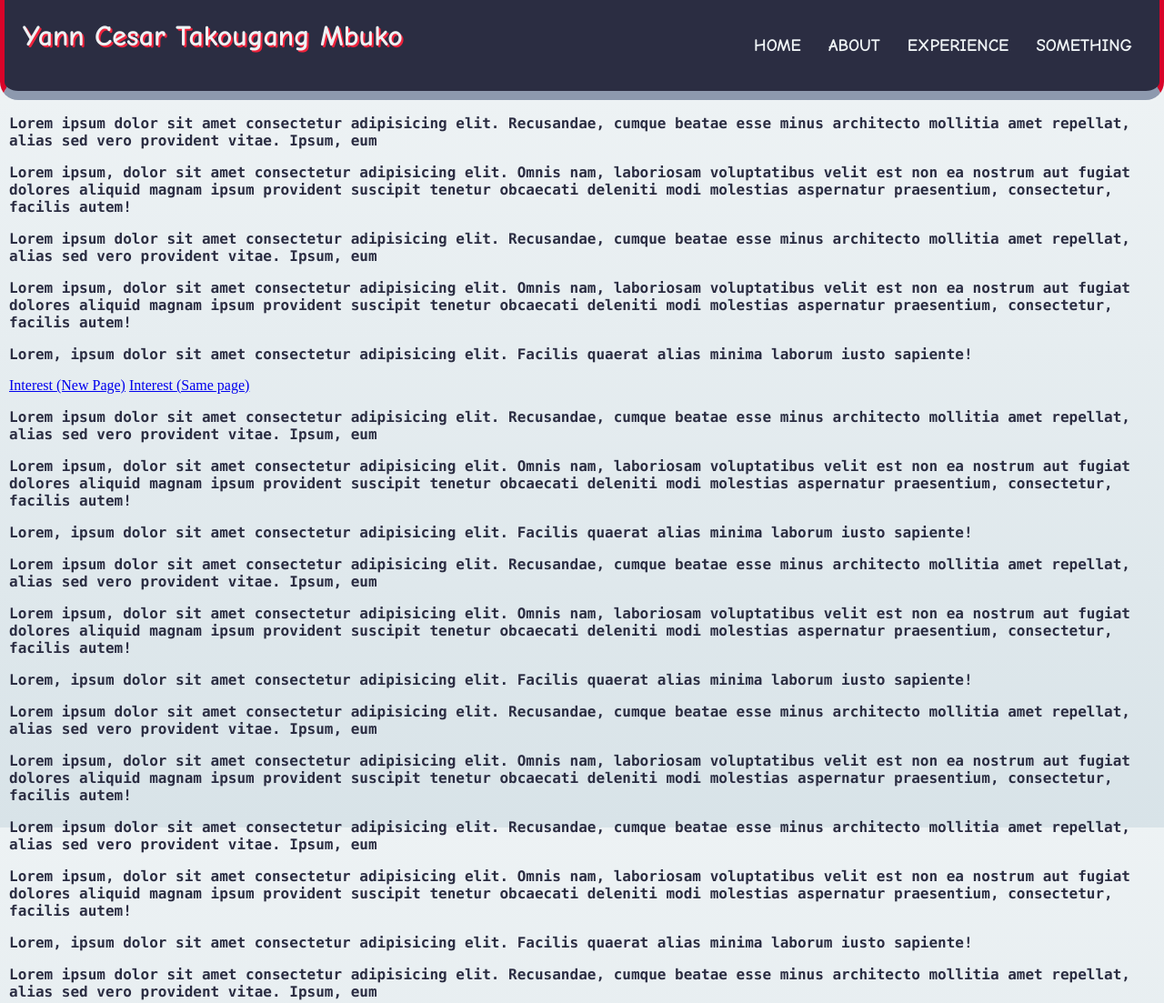
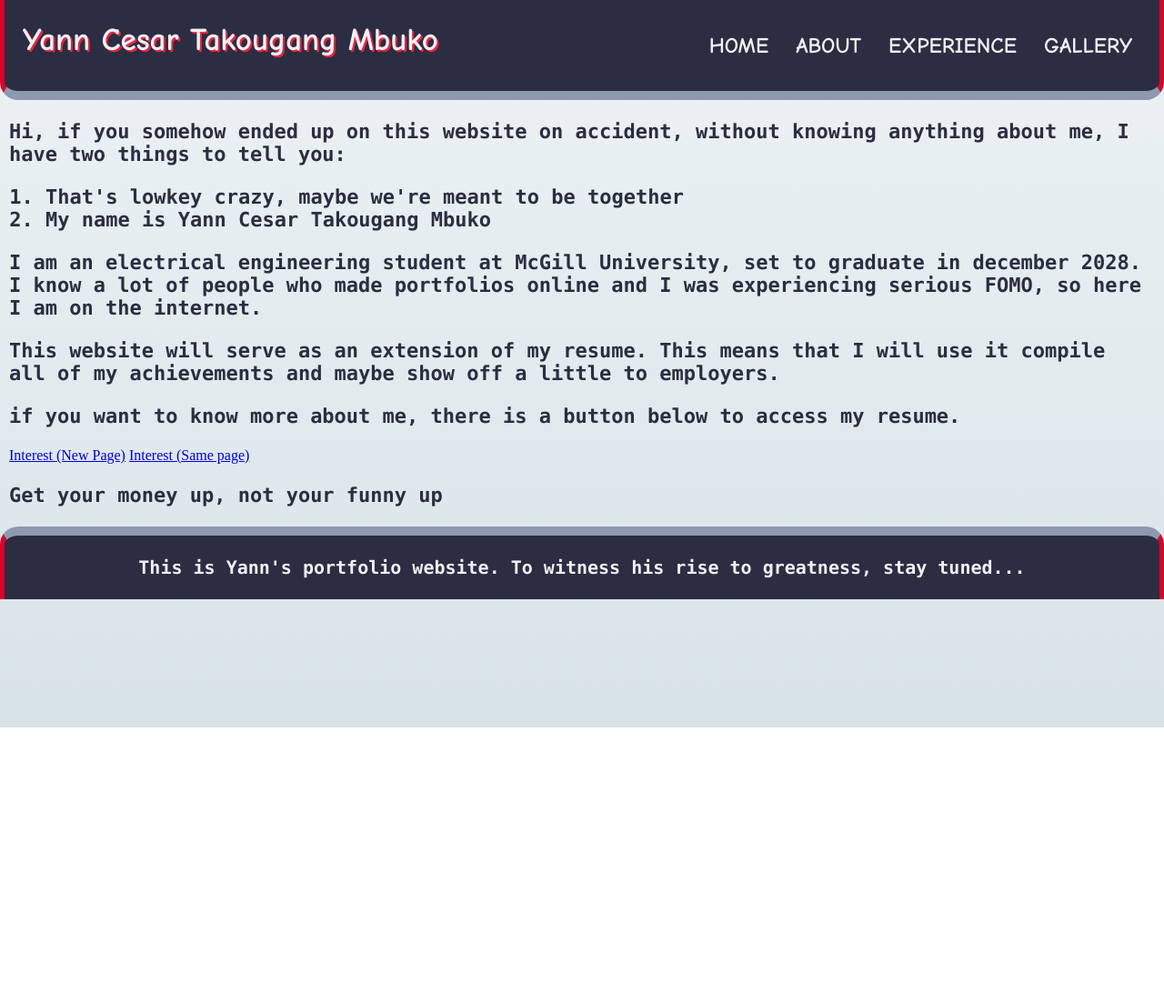
Before and after one commit to Yann-Cesar/portfolio-website, a plain HTML site: page index.html in a window 1280 px wide. Shown: the top 1103 px of the page at 91% size. After the commit the page ends 800 px from the top, so only its background shows below. Drawn offline with Linux system fonts and the light colour scheme.

Commit message:
Added first lines of text on main page and increased font size

```diff
--- a/index.html
+++ b/index.html
@@ -14,45 +14,39 @@
                     Yann Cesar Takougang Mbuko
                 </h1>
             </div>
-            <ul class="categories">
-                <li class="categorybox">
+            <div class="categories">
+                <div class="categorybox">
                     <a href="" class="categorylink" rel="next" target="_self">HOME</a>
-                </li>
-                <li class="categorybox">
+                </div>
+                <div class="categorybox">
                     <a href="" class="categorylink" rel="next" target="_self">ABOUT</a>
-                </li>
-                <li class="categorybox">
+                </div>
+                <div class="categorybox">
                     <a href="" class="categorylink" rel="next" target="_self">EXPERIENCE</a>
-                </li>
-                <li class="categorybox">
-                    <a href="" class="categorylink" rel="next" target="_self">SOMETHING</a>
-                </li>
-            </ul>
+                </div>
+                <div class="categorybox">
+                    <a href="" class="categorylink" rel="next" target="_self">GALLERY</a>
+                </div>
+            </div>
         </div>
         <div id="main">
             <div id="middlepage">
                 <div id="faketext">
-                    <p class="text">Lorem ipsum dolor sit amet consectetur adipisicing elit. Recusandae, cumque beatae esse minus architecto mollitia amet repellat, alias sed vero provident vitae. Ipsum, eum</p>
-                    <p class="text">Lorem ipsum, dolor sit amet consectetur adipisicing elit. Omnis nam, laboriosam voluptatibus velit est non ea nostrum aut fugiat dolores aliquid magnam ipsum provident suscipit tenetur obcaecati deleniti modi molestias aspernatur praesentium, consectetur, facilis autem!</p>
-                    <p class="text">Lorem ipsum dolor sit amet consectetur adipisicing elit. Recusandae, cumque beatae esse minus architecto mollitia amet repellat, alias sed vero provident vitae. Ipsum, eum</p>
-                    <p class="text">Lorem ipsum, dolor sit amet consectetur adipisicing elit. Omnis nam, laboriosam voluptatibus velit est non ea nostrum aut fugiat dolores aliquid magnam ipsum provident suscipit tenetur obcaecati deleniti modi molestias aspernatur praesentium, consectetur, facilis autem!</p>
-                    <p class="text">Lorem, ipsum dolor sit amet consectetur adipisicing elit. Facilis quaerat alias minima laborum iusto sapiente!</p>
+                    <p class="text">Hi, if you somehow ended up on this website on accident, without knowing anything about me, I have two things to tell you:</p>
+                    <ol class="messagelist">
+                        <li class="message">
+                            That's lowkey crazy, maybe we're meant to be together
+                        </li>
+                        <li class="message">
+                            My name is Yann Cesar Takougang Mbuko
+                        </li>
+                    </ol>
+                    <p class="text">I am an electrical engineering student at McGill University, set to graduate in december 2028. I know a lot of people who made portfolios online and I was experiencing serious FOMO, so here I am on the internet.</p>
+                    <p class="text">This website will serve as an extension of my resume. This means that I will use it compile all of my achievements and maybe show off a little to employers.</p>
+                    <p class="text">if you want to know more about me, there is a button below to access my resume.</p>
                     <a href="https://pokemon.com" rel="external" target="_blank">Interest (New Page)</a>
                     <a href="https://pokemon.com" rel="next" target="_self">Interest (Same page)</a>
-                    <p class="text">Lorem ipsum dolor sit amet consectetur adipisicing elit. Recusandae, cumque beatae esse minus architecto mollitia amet repellat, alias sed vero provident vitae. Ipsum, eum</p>
-                    <p class="text">Lorem ipsum, dolor sit amet consectetur adipisicing elit. Omnis nam, laboriosam voluptatibus velit est non ea nostrum aut fugiat dolores aliquid magnam ipsum provident suscipit tenetur obcaecati deleniti modi molestias aspernatur praesentium, consectetur, facilis autem!</p>
-                    <p class="text">Lorem, ipsum dolor sit amet consectetur adipisicing elit. Facilis quaerat alias minima laborum iusto sapiente!</p>
-                    <p class="text">Lorem ipsum dolor sit amet consectetur adipisicing elit. Recusandae, cumque beatae esse minus architecto mollitia amet repellat, alias sed vero provident vitae. Ipsum, eum</p>
-                    <p class="text">Lorem ipsum, dolor sit amet consectetur adipisicing elit. Omnis nam, laboriosam voluptatibus velit est non ea nostrum aut fugiat dolores aliquid magnam ipsum provident suscipit tenetur obcaecati deleniti modi molestias aspernatur praesentium, consectetur, facilis autem!</p>
-                    <p class="text">Lorem, ipsum dolor sit amet consectetur adipisicing elit. Facilis quaerat alias minima laborum iusto sapiente!</p>
-                    <p class="text">Lorem ipsum dolor sit amet consectetur adipisicing elit. Recusandae, cumque beatae esse minus architecto mollitia amet repellat, alias sed vero provident vitae. Ipsum, eum</p>
-                    <p class="text">Lorem ipsum, dolor sit amet consectetur adipisicing elit. Omnis nam, laboriosam voluptatibus velit est non ea nostrum aut fugiat dolores aliquid magnam ipsum provident suscipit tenetur obcaecati deleniti modi molestias aspernatur praesentium, consectetur, facilis autem!</p>
-                    <p class="text">Lorem ipsum dolor sit amet consectetur adipisicing elit. Recusandae, cumque beatae esse minus architecto mollitia amet repellat, alias sed vero provident vitae. Ipsum, eum</p>
-                    <p class="text">Lorem ipsum, dolor sit amet consectetur adipisicing elit. Omnis nam, laboriosam voluptatibus velit est non ea nostrum aut fugiat dolores aliquid magnam ipsum provident suscipit tenetur obcaecati deleniti modi molestias aspernatur praesentium, consectetur, facilis autem!</p>
-                    <p class="text">Lorem, ipsum dolor sit amet consectetur adipisicing elit. Facilis quaerat alias minima laborum iusto sapiente!</p>
-                    <p class="text">Lorem ipsum dolor sit amet consectetur adipisicing elit. Recusandae, cumque beatae esse minus architecto mollitia amet repellat, alias sed vero provident vitae. Ipsum, eum</p>
-                    <p class="text">Lorem ipsum, dolor sit amet consectetur adipisicing elit. Omnis nam, laboriosam voluptatibus velit est non ea nostrum aut fugiat dolores aliquid magnam ipsum provident suscipit tenetur obcaecati deleniti modi molestias aspernatur praesentium, consectetur, facilis autem!</p>
-                    <p class="text">Lorem, ipsum dolor sit amet consectetur adipisicing elit. Facilis quaerat alias minima laborum iusto sapiente!</p>
+                    <p class="text">Get your money up, not your funny up</p>
                 </div>
             </div>
             <div id="bottom">
--- a/style.css
+++ b/style.css
@@ -18,10 +18,13 @@ colorpallet{
 
 body{
     margin: 0px;
+
+    background: linear-gradient(#edf2f4, #d8e3e8);
+    background-repeat: no-repeat;
+    background-attachment: fixed;
 }
 
 #fullpage{
-    background-color: #edf2f4;
     display: flex;
     flex-direction: column;
 }
@@ -57,6 +60,7 @@ body{
 h1{
     color: #edf2f4;
     font-family: "Comic Sans MS", "Press Start 2P", sans-serif;
+    font-size: 35px;
     text-shadow: 2px 2px 0px #EF233C;
 
     white-space: nowrap;
@@ -79,12 +83,11 @@ h1{
     position: relative;
     margin-right: 30px;
 
-    list-style: none;
     padding: 0px;
 }
 
 .categorylink{
-    font-size: 19px;
+    font-size: 24px;
 }
 
 .categorylink:link, .categorylink:visited{
@@ -106,28 +109,36 @@ h1{
 #main{
     display: flex;
     flex-direction: column;
-
-    background: linear-gradient(#edf2f4, #d8e3e8);
-    background-repeat: no-repeat;
-    background-attachment: fixed;
 }
 
 #middlepage{
     position: relative;
+    flex-grow: 1;
     z-index: 0;
 }
 
 #faketext{
     position: relative;
     left: 10px;
-    width: 99%;
+    width: 98%;
 }
 
 #faketext p{
     color: #2B2D42;
     font-family: "consolas", sans-serif;
     font-weight: bold;
-    font-size: 16px;
+    font-size: 22px;
+}
+
+#faketext li{
+    color: #2B2D42;
+    font-family: "consolas", sans-serif;
+    font-weight: bold;
+    font-size: 22px;
+}
+
+#faketext li:hover{
+    color: #EF233C;
 }
 
 #bottom{
@@ -162,7 +173,7 @@ h1{
     color:#edf2f4;
     font-family: "consolas", sans-serif;
     font-weight: bold;
-    font-size: 16px;
+    font-size: 20px;
 }
 
 @media all and (max-width: 1000px){
@@ -176,13 +187,11 @@ h1{
         position: sticky;
 
         top: 0px;
-        bottom: 0px;
-        width: 250px;
-        height: 100dvh;
+        height: 100svh;
 
-        border-radius: 0px 20px 0px 0px;
+        border-radius: 0px 0px 0px 0px;
         border-bottom: none;
-        border-top: 10px solid #8d99ae;
+        border-top: none;
         border-right: 5px solid #d90429;
         border-left: none;
 
```
